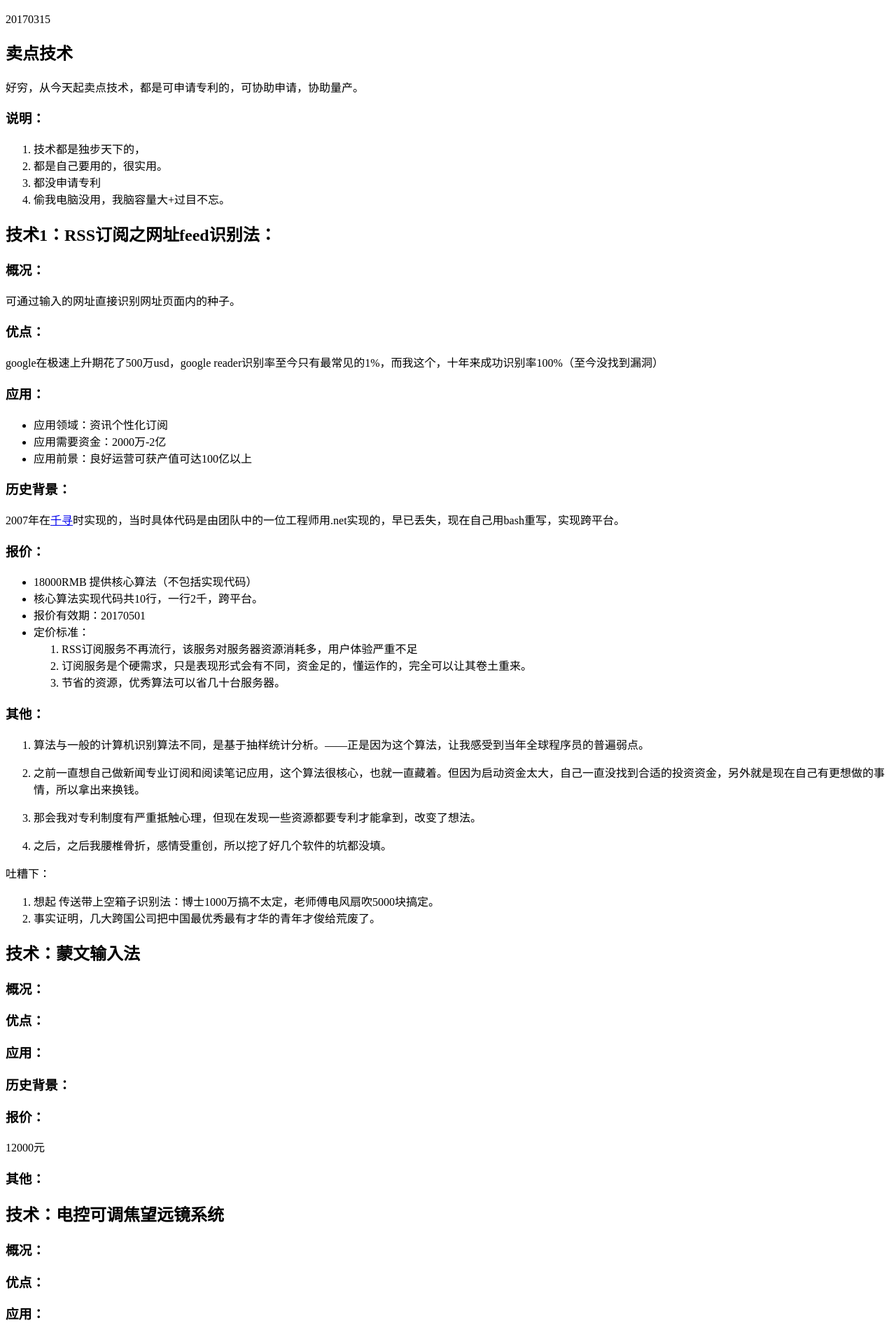
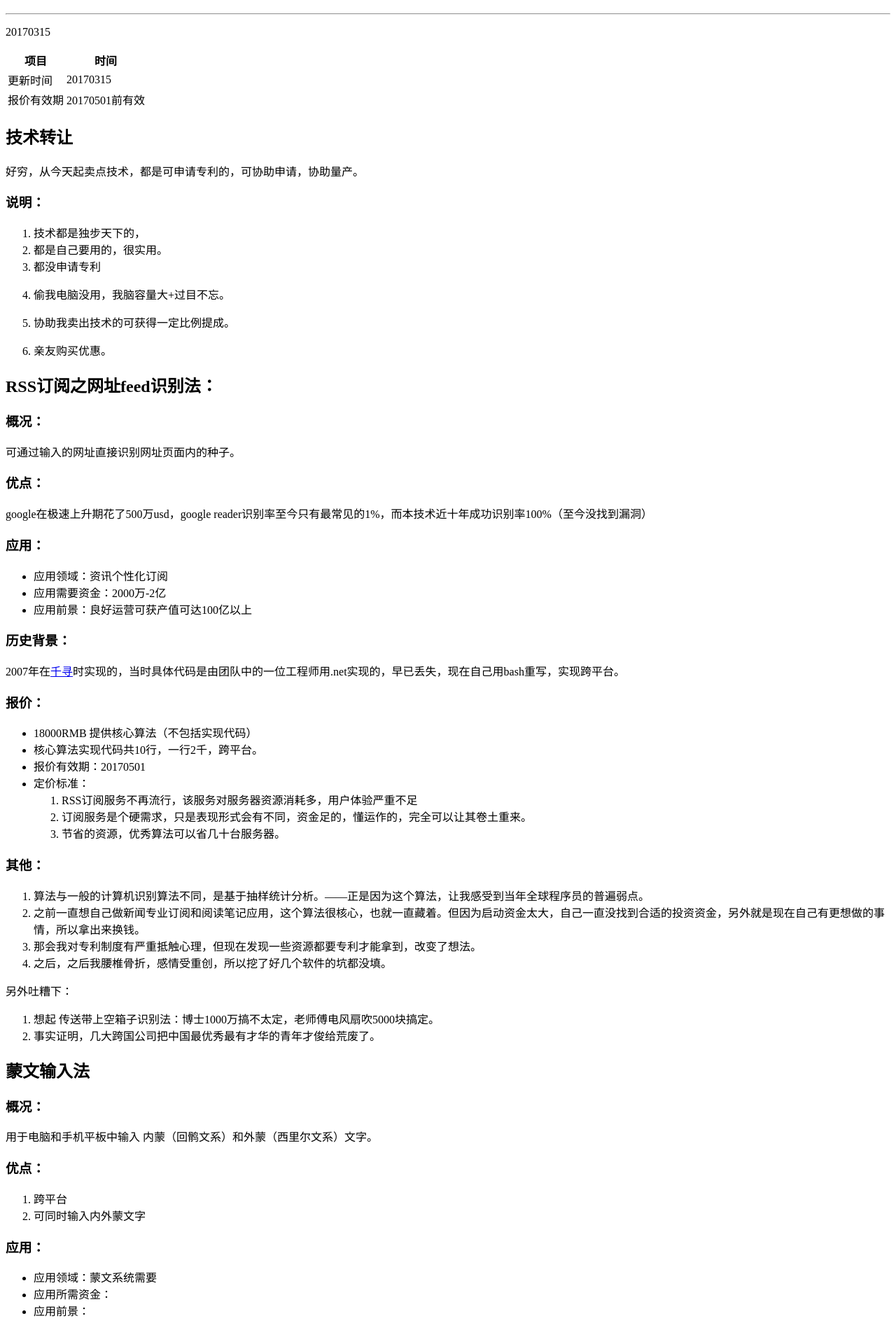
Before and after one commit to jobinson99/topexcite, a plain HTML site: page zh/tech-sale/index.html in a window 1280 px wide. Shown: the part 70-1960 px from the top of the page at 70% size. Drawn offline with Linux system fonts and the light colour scheme.

Commit message:
更新技术转让

```diff
--- a/zh/tech-sale/index.html
+++ b/zh/tech-sale/index.html
@@ -477,22 +477,46 @@ pre.editor-colors .fold-marker:after,
   </head>
   <body>
 <h1 id="-">技术转让</h1>
+<hr>
+<p>20170315</p>
 
-<p>20170315</p>
-<h2 id="-">卖点技术</h2>
+<table>
+<thead>
+<tr>
+<th>项目</th>
+<th>时间</th>
+</tr>
+</thead>
+<tbody>
+<tr>
+<td>更新时间</td>
+<td>20170315</td>
+</tr>
+<tr>
+<td>报价有效期</td>
+<td>20170501前有效</td>
+</tr>
+</tbody>
+</table>
+<h2 id="-">技术转让</h2>
 <p>好穷，从今天起卖点技术，都是可申请专利的，可协助申请，协助量产。</p>
 <h3 id="-">说明：</h3>
 <ol>
 <li>技术都是独步天下的，</li>
 <li>都是自己要用的，很实用。</li>
 <li>都没申请专利</li>
-<li>偷我电脑没用，我脑容量大+过目不忘。</li>
+<li><p>偷我电脑没用，我脑容量大+过目不忘。</p>
+</li>
+<li><p>协助我卖出技术的可获得一定比例提成。</p>
+</li>
+<li>亲友购买优惠。</li>
 </ol>
-<h2 id="-1-rss-feed-">技术1：RSS订阅之网址feed识别法：</h2>
+
+<h2 id="rss-feed-">RSS订阅之网址feed识别法：</h2>
 <h3 id="-">概况：</h3>
 <p>可通过输入的网址直接识别网址页面内的种子。</p>
 <h3 id="-">优点：</h3>
-<p>google在极速上升期花了500万usd，google reader识别率至今只有最常见的1%，而我这个，十年来成功识别率100%（至今没找到漏洞）</p>
+<p>google在极速上升期花了500万usd，google reader识别率至今只有最常见的1%，而本技术近十年成功识别率100%（至今没找到漏洞）</p>
 <h3 id="-">应用：</h3>
 <ul>
 <li>应用领域：资讯个性化订阅</li>
@@ -515,46 +539,76 @@ pre.editor-colors .fold-marker:after,
 </ul>
 <h3 id="-">其他：</h3>
 <ol>
-<li><p>算法与一般的计算机识别算法不同，是基于抽样统计分析。——正是因为这个算法，让我感受到当年全球程序员的普遍弱点。</p>
-</li>
-<li><p>之前一直想自己做新闻专业订阅和阅读笔记应用，这个算法很核心，也就一直藏着。但因为启动资金太大，自己一直没找到合适的投资资金，另外就是现在自己有更想做的事情，所以拿出来换钱。</p>
-</li>
-<li><p>那会我对专利制度有严重抵触心理，但现在发现一些资源都要专利才能拿到，改变了想法。</p>
-</li>
+<li>算法与一般的计算机识别算法不同，是基于抽样统计分析。——正是因为这个算法，让我感受到当年全球程序员的普遍弱点。</li>
+<li>之前一直想自己做新闻专业订阅和阅读笔记应用，这个算法很核心，也就一直藏着。但因为启动资金太大，自己一直没找到合适的投资资金，另外就是现在自己有更想做的事情，所以拿出来换钱。</li>
+<li>那会我对专利制度有严重抵触心理，但现在发现一些资源都要专利才能拿到，改变了想法。</li>
 <li>之后，之后我腰椎骨折，感情受重创，所以挖了好几个软件的坑都没填。</li>
 </ol>
-<p>吐糟下：</p>
+<p>另外吐糟下：</p>
 <ol>
 <li>想起 传送带上空箱子识别法：博士1000万搞不太定，老师傅电风扇吹5000块搞定。</li>
 <li>事实证明，几大跨国公司把中国最优秀最有才华的青年才俊给荒废了。</li>
 </ol>
-<h2 id="-">技术：蒙文输入法</h2>
+<h2 id="-">蒙文输入法</h2>
 <h3 id="-">概况：</h3>
+<p>用于电脑和手机平板中输入 内蒙（回鹘文系）和外蒙（西里尔文系）文字。</p>
 <h3 id="-">优点：</h3>
+<ol>
+<li>跨平台</li>
+<li>可同时输入内外蒙文字</li>
+</ol>
 <h3 id="-">应用：</h3>
+<ul>
+<li>应用领域：蒙文系统需要</li>
+<li>应用所需资金：</li>
+<li>应用前景：</li>
+</ul>
 <h3 id="-">历史背景：</h3>
+<p>2016年实现的，本来是要作为一个客户操作系统的蒙文输入法，但实现后对方倒闭了，就没卖出去。</p>
 <h3 id="-">报价：</h3>
 <p>12000元</p>
 <h3 id="-">其他：</h3>
-<h2 id="-">技术：电控可调焦望远镜系统</h2>
+<p>输入法用了两种引擎。</p>
+
+<h2 id="-">电控可调焦镜头系统</h2>
 <h3 id="-">概况：</h3>
+<p>可自由调焦的望远镜/放大镜/缩小系统</p>
 <h3 id="-">优点：</h3>
+<p>焦点可自由调整，应付各个领域的需要。</p>
 <h3 id="-">应用：</h3>
-<p>应用所需资金：200万</p>
+<ul>
+<li>应用领域：工业内窥镜或军用高性能镜头系统</li>
+<li>应用所需资金： 200万</li>
+<li>应用前景：</li>
+</ul>
 <h3 id="-">历史背景：</h3>
+<p>2017年1月春节期间开始设计，经过多轮改进，到2017年3月2日，设计基本成熟。</p>
 <h3 id="-">报价：</h3>
 <p>110万人民币</p>
 <h3 id="-">其他：</h3>
-<h2 id="-">技术：超轻真空腔</h2>
+<h2 id="-">超轻真空腔</h2>
 <h3 id="-">概况：</h3>
+<p>整个真空腔重量可以做到类似氢气球</p>
 <h3 id="-">优点：</h3>
+<ol>
+<li>轻</li>
+<li>外壳硬</li>
+</ol>
 <h3 id="-">应用：</h3>
-<p>应用所需资金：5000万</p>
+<ul>
+<li>应用领域：硬壳飞艇</li>
+<li>应用所需资金： 5000万</li>
+<li>应用前景：</li>
+</ul>
 <h3 id="-">历史背景：</h3>
+<ol>
+<li>2010年起开始探索。</li>
+<li>2015年制作材料选用基本确定。</li>
+<li>2017年3月生产工艺确定。</li>
+</ol>
 <h3 id="-">报价：</h3>
 <p>2000万人民币</p>
 <h3 id="-">其他：</h3>
 
-
   </body>
 </html>
```
Also changed, not shown: index.html (+0 -10 lines).
